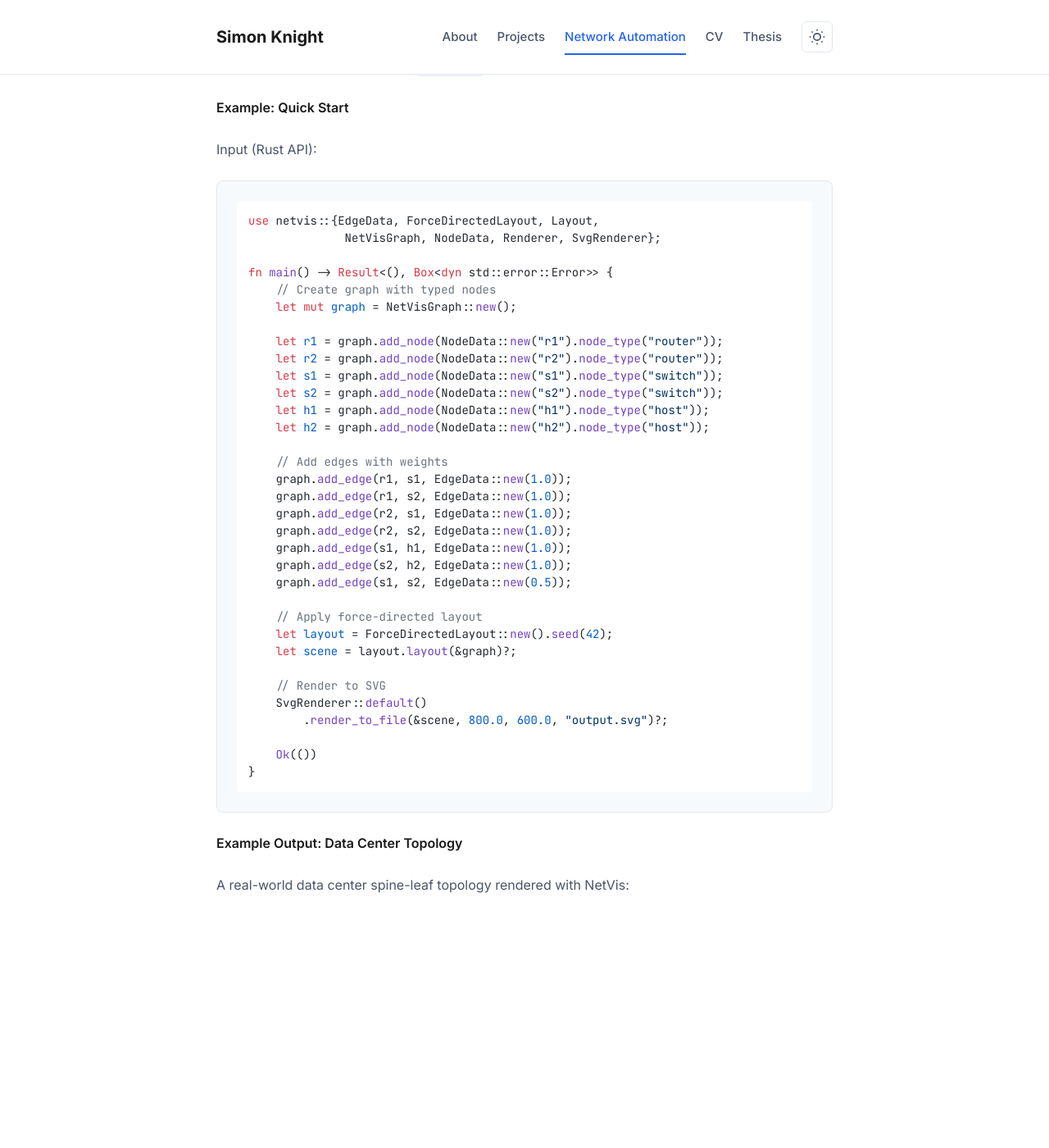
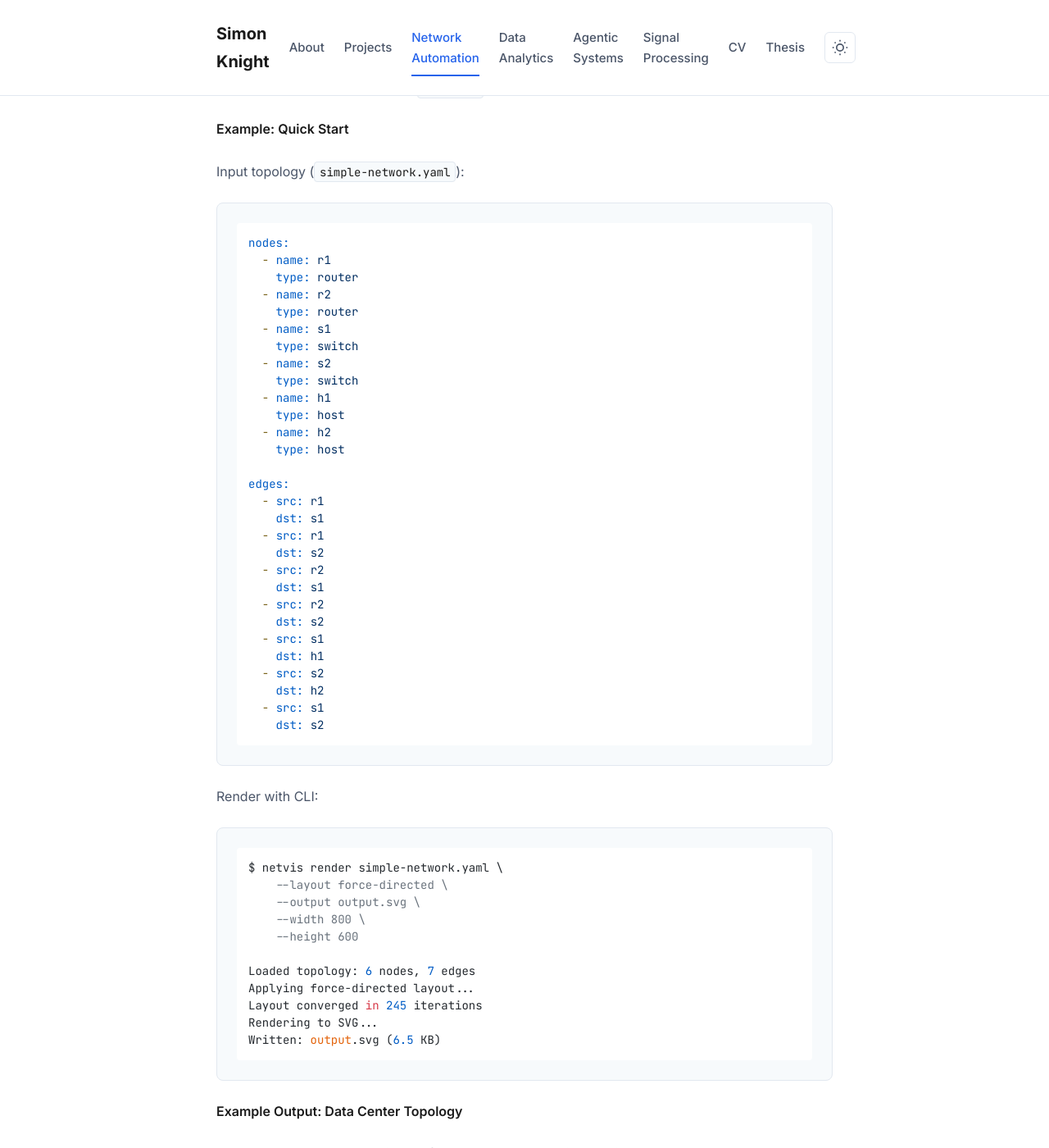
Before and after one commit to sk2/sk2.github.com, a Jekyll site: the page built from network-automation.md, in a window 1280 px wide and 1400 px high, scrolled down 10531 px. Shown: the whole window at 82% size. Built offline with Jekyll 4.4.1, drawn with Linux system fonts in a browser that asks for light colours; our own code applies the rules of GitHub Pages for plain Markdown files; some of the changed text lies outside the part shown.

Commit message:
Add ecosystem pages to navigation and improve NetVis example
Navigation updates:
- Add all 4 ecosystem pages to header navigation
- New nav: About, Projects, Network Automation, Data Analytics,
  Agentic Systems, Signal Processing, CV, Thesis

NetVis example improvements:
- Replace Rust API example with user-friendly CLI workflow
- Show YAML topology input instead of programmatic construction
- Include CLI command with output for better accessibility
- Fix image path to absolute (/images/...) for proper loading

AutoNetkit example update:
- Change deploy_to_virl() to deploy_to_containerlab()
- Better reflects modern deployment practices

Co-Authored-By: Claude Sonnet 4.5 <noreply@anthropic.com>

````diff
--- a/_layouts/default.html
+++ b/_layouts/default.html
@@ -28,6 +28,9 @@
             <a href="{{ '/' | relative_url }}" {% if page.url == '/' or page.url == '/index.html' %}class="active"{% endif %}>About</a>
             <a href="{{ '/projects' | relative_url }}" {% if page.url contains 'projects' %}class="active"{% endif %}>Projects</a>
             <a href="{{ '/network-automation' | relative_url }}" {% if page.url contains 'network-automation' %}class="active"{% endif %}>Network Automation</a>
+            <a href="{{ '/data-analytics' | relative_url }}" {% if page.url contains 'data-analytics' %}class="active"{% endif %}>Data Analytics</a>
+            <a href="{{ '/agentic-systems' | relative_url }}" {% if page.url contains 'agentic-systems' %}class="active"{% endif %}>Agentic Systems</a>
+            <a href="{{ '/signal-processing' | relative_url }}" {% if page.url contains 'signal-processing' %}class="active"{% endif %}>Signal Processing</a>
             <a href="{{ '/cv' | relative_url }}" {% if page.url contains 'cv' %}class="active"{% endif %}>CV</a>
             <a href="{{ '/thesis' | relative_url }}" {% if page.url contains 'thesis' %}class="active"{% endif %}>Thesis</a>
             <button id="theme-toggle" class="theme-toggle" aria-label="Toggle dark mode">
--- a/network-automation.md
+++ b/network-automation.md
@@ -364,48 +364,59 @@ A Rust-based network topology layout and visualization engine that transforms co
 
 **Example: Quick Start**
 
-Input (Rust API):
-```rust
-use netvis::{EdgeData, ForceDirectedLayout, Layout,
-              NetVisGraph, NodeData, Renderer, SvgRenderer};
+Input topology (`simple-network.yaml`):
+```yaml
+nodes:
+  - name: r1
+    type: router
+  - name: r2
+    type: router
+  - name: s1
+    type: switch
+  - name: s2
+    type: switch
+  - name: h1
+    type: host
+  - name: h2
+    type: host
 
-fn main() -> Result<(), Box<dyn std::error::Error>> {
-    // Create graph with typed nodes
-    let mut graph = NetVisGraph::new();
+edges:
+  - src: r1
+    dst: s1
+  - src: r1
+    dst: s2
+  - src: r2
+    dst: s1
+  - src: r2
+    dst: s2
+  - src: s1
+    dst: h1
+  - src: s2
+    dst: h2
+  - src: s1
+    dst: s2
+```
 
-    let r1 = graph.add_node(NodeData::new("r1").node_type("router"));
-    let r2 = graph.add_node(NodeData::new("r2").node_type("router"));
-    let s1 = graph.add_node(NodeData::new("s1").node_type("switch"));
-    let s2 = graph.add_node(NodeData::new("s2").node_type("switch"));
-    let h1 = graph.add_node(NodeData::new("h1").node_type("host"));
-    let h2 = graph.add_node(NodeData::new("h2").node_type("host"));
+Render with CLI:
+```bash
+$ netvis render simple-network.yaml \
+    --layout force-directed \
+    --output output.svg \
+    --width 800 \
+    --height 600
 
-    // Add edges with weights
-    graph.add_edge(r1, s1, EdgeData::new(1.0));
-    graph.add_edge(r1, s2, EdgeData::new(1.0));
-    graph.add_edge(r2, s1, EdgeData::new(1.0));
-    graph.add_edge(r2, s2, EdgeData::new(1.0));
-    graph.add_edge(s1, h1, EdgeData::new(1.0));
-    graph.add_edge(s2, h2, EdgeData::new(1.0));
-    graph.add_edge(s1, s2, EdgeData::new(0.5));
-
-    // Apply force-directed layout
-    let layout = ForceDirectedLayout::new().seed(42);
-    let scene = layout.layout(&graph)?;
-
-    // Render to SVG
-    SvgRenderer::default()
-        .render_to_file(&scene, 800.0, 600.0, "output.svg")?;
-
-    Ok(())
-}
+Loaded topology: 6 nodes, 7 edges
+Applying force-directed layout...
+Layout converged in 245 iterations
+Rendering to SVG...
+Written: output.svg (6.5 KB)
 ```
 
 **Example Output: Data Center Topology**
 
 A real-world data center spine-leaf topology rendered with NetVis:
 
-![NetVis Data Center Example](images/netvis-datacenter-example.svg)
+![NetVis Data Center Example](/images/netvis-datacenter-example.svg)
 
 This visualization shows:
 - **Hierarchical Layout**: Spine layer at top, leaf layer below
````
Also changed, not shown: other parts of network-automation.md (+2 -2 lines).
